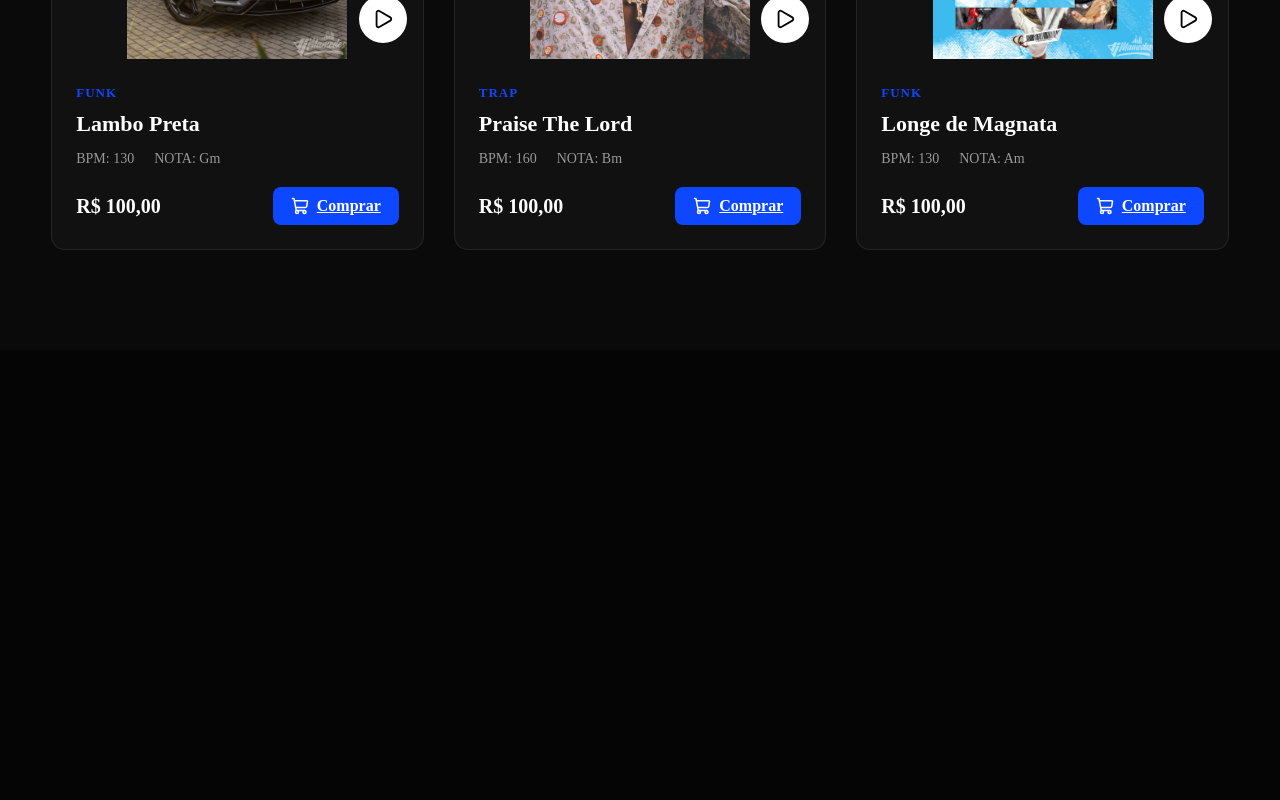
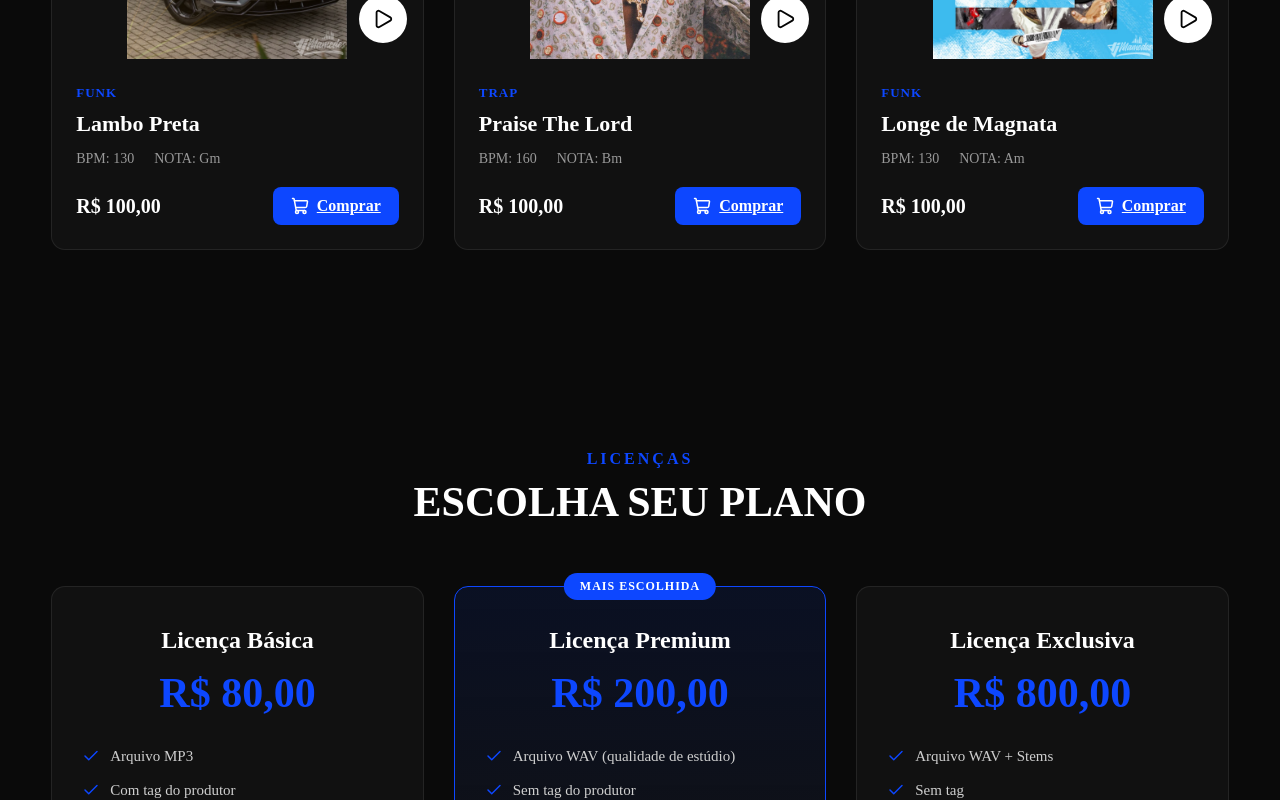
Before and after one commit to davidcaique1998-create/mamedes-beats, a Next.js app: page / in a window 1280 px wide. Shown: the part 2000-2800 px from the top of the page. Before the commit the page ends 2350 px from the top, so only its background shows below. Built offline with nearby package versions, Linux system fonts and the light colour scheme.

Commit message:
adicionar secao de licencas

```diff
--- a/src/app/globals.css
+++ b/src/app/globals.css
@@ -365,4 +365,86 @@ position: relative;
 .aboutInstagram:hover {
   background: #0038d4;
   transform: translateY(-2px);
+}/* LICENSES SECTION */
+.licensesSection {
+  padding: 100px 0;
+  background: #0a0a0a;
 }
+.licensesGrid {
+  display: grid;
+  grid-template-columns: repeat(auto-fit, minmax(300px, 1fr));
+  gap: 30px;
+  margin-top: 40px;
+}
+.licenseCard {
+  position: relative;
+  background: #111;
+  border: 1px solid rgba(255, 255, 255, 0.08);
+  border-radius: 14px;
+  padding: 40px 30px;
+  transition: 0.3s;
+}
+.licenseCard:hover {
+  transform: translateY(-6px);
+  border-color: #0d47ff;
+}
+.licenseCardHighlight {
+  border-color: #0d47ff;
+  background: linear-gradient(180deg, rgba(13,71,255,0.1) 0%, #111 100%);
+}
+.licenseBadge {
+  position: absolute;
+  top: -14px;
+  left: 50%;
+  transform: translateX(-50%);
+  background: #0d47ff;
+  color: white;
+  font-size: 12px;
+  font-weight: bold;
+  padding: 6px 16px;
+  border-radius: 20px;
+  letter-spacing: 1px;
+}
+.licenseName {
+  font-size: 24px;
+  margin-bottom: 15px;
+  text-align: center;
+}
+.licensePrice {
+  font-size: 42px;
+  font-weight: bold;
+  color: #0d47ff;
+  text-align: center;
+  margin-bottom: 30px;
+}
+.licenseFeatures {
+  list-style: none;
+  margin-bottom: 30px;
+}
+.licenseFeatures li {
+  display: flex;
+  align-items: center;
+  gap: 10px;
+  color: #cfcfcf;
+  font-size: 15px;
+  margin-bottom: 16px;
+}
+.licenseFeatures li svg {
+  color: #0d47ff;
+  flex-shrink: 0;
+}
+.licenseButton {
+  display: block;
+  text-align: center;
+  background: #0d47ff;
+  color: white;
+  text-decoration: none;
+  font-weight: bold;
+  padding: 14px;
+  border-radius: 8px;
+  transition: 0.3s;
+}
+.licenseButton:hover {
+  background: #0038d4;
+  transform: translateY(-2px);
+}
--- a/src/app/page.js
+++ b/src/app/page.js
@@ -2,14 +2,16 @@ import Navbar from "../components/Navbar";
 import Hero from "../components/Hero";
 import BeatGrid from "../components/BeatGrid";
 import About from "../components/About";
+import Licenses from "../components/Licenses";
 
 export default function Home() {
   return (
     <>
       <Navbar />
-<Hero />
-<About />
-<BeatGrid />
+      <Hero />
+      <About />
+      <BeatGrid />
+      <Licenses />
     </>
   );
 }
--- /dev/null
+++ b/src/components/Licenses.jsx
@@ -0,0 +1,87 @@
+import { Check } from "lucide-react";
+
+const licenses = [
+  {
+    name: "Licença Básica",
+    price: "80,00",
+    features: [
+      "Arquivo MP3",
+      "Com tag do produtor",
+      "Até 10.000 streams/plays",
+      "Uso não exclusivo",
+    ],
+    highlight: false,
+  },
+  {
+    name: "Licença Premium",
+    price: "200,00",
+    features: [
+      "Arquivo WAV (qualidade de estúdio)",
+      "Sem tag do produtor",
+      "Até 100.000 streams/plays",
+      "Uso não exclusivo",
+    ],
+    highlight: true,
+  },
+  {
+    name: "Licença Exclusiva",
+    price: "800,00",
+    features: [
+      "Arquivo WAV + Stems",
+      "Sem tag",
+      "Streams ilimitados",
+      "Uso exclusivo — sai do catálogo",
+    ],
+    highlight: false,
+  },
+];
+
+export default function Licenses() {
+  const whatsappNumber = "5511983939696";
+
+  return (
+    <section className="licensesSection">
+      <div className="container">
+        <div className="beatsSectionHeader">
+          <span className="subtitle">LICENÇAS</span>
+          <h2>ESCOLHA SEU PLANO</h2>
+        </div>
+        <div className="licensesGrid">
+          {licenses.map((license, index) => {
+            const message = `Olá! Tenho interesse na ${license.name} (R$ ${license.price})`;
+            const whatsappLink = `https://wa.me/${whatsappNumber}?text=${encodeURIComponent(message)}`;
+
+            return (
+              <div
+                key={index}
+                className={`licenseCard ${license.highlight ? "licenseCardHighlight" : ""}`}
+              >
+                {license.highlight && (
+                  <span className="licenseBadge">MAIS ESCOLHIDA</span>
+                )}
+                <h3 className="licenseName">{license.name}</h3>
+                <div className="licensePrice">R$ {license.price}</div>
+                <ul className="licenseFeatures">
+                  {license.features.map((feature, i) => (
+                    <li key={i}>
+                      <Check size={18} />
+                      {feature}
+                    </li>
+                  ))}
+                </ul>
+                <a
+                  href={whatsappLink}
+                  target="_blank"
+                  rel="noopener noreferrer"
+                  className="licenseButton"
+                >
+                  Escolher Plano
+                </a>
+              </div>
+            );
+          })}
+        </div>
+      </div>
+    </section>
+  );
+}
```
